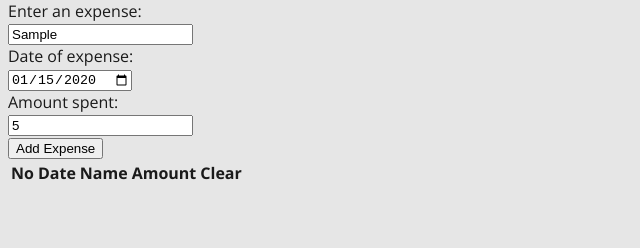
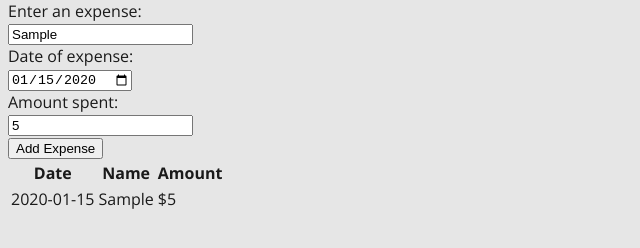
Before and after one commit to grvexe/ExpenseTracker, a plain HTML site: page index.html in a window 1280 px wide. Both pictures are taken after typing "Sample", "2020-01-15", "5" into the empty fields and a click on the button "Add Expense". Shown: the part 86-334 px from the top of the page, without its empty margins (0-640 px from the left). Drawn offline with nearby package versions, Linux system fonts and the light colour scheme.

Commit message:
Add function to append data to table

```diff
--- a/index.html
+++ b/index.html
@@ -27,16 +27,14 @@
                 <input type="number" id="expenseAmount" placeholder="$00.00">
             </label><br>
 
-            <button id="addExpense" onclick="addExpense">Add Expense</button>
+            <button id="addExpense">Add Expense</button>
         </div>
         <div class="expenseDisplay">
             <table id="expenseRecord">
                 <tr>
-                    <th>No</th>
                     <th>Date</th>
                     <th>Name</th>
                     <th>Amount</th>
-                    <th>Clear</th>
                 </tr>
             </table>
         </div>
--- a/index.js
+++ b/index.js
@@ -0,0 +1,19 @@
+let expenseName = document.getElementById("expenseName");
+let expenseDate = document.getElementById("expenseDate");
+let expenseAmount = document.getElementById("expenseAmount");
+let addExpenseBtn = document.getElementById("addExpense");
+let expenseRecord = document.getElementById("expenseRecord");
+
+addExpenseBtn.addEventListener('click', () => {
+    let expense = expenseName.value;
+    let date = expenseDate.value;
+    let amount = expenseAmount.value;
+    let newExpense = `
+    <tr>
+        <td>${date}</td>
+        <td>${expense}</td>
+        <td>$${amount}</td>
+    </tr>`
+
+    expenseRecord.innerHTML += newExpense;
+})
```
